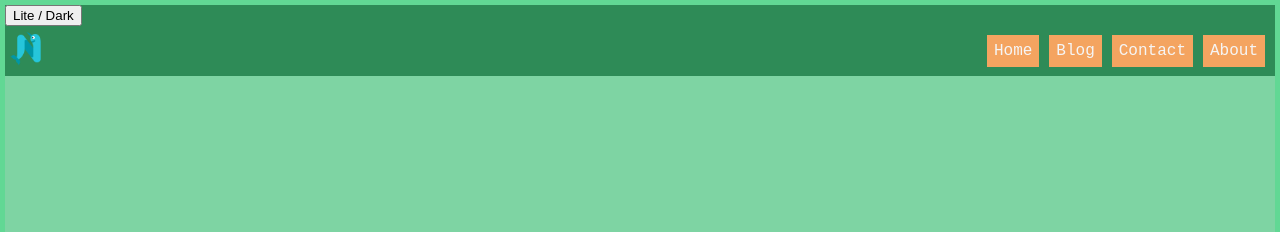
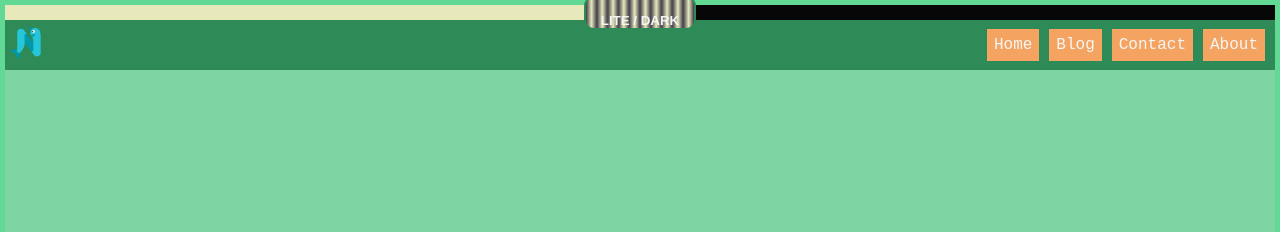
Before and after one commit to NikkethanR/NikkeR, a plain HTML site: page index.html in a window 1280 px wide. Shown: the top 232 px of the page. Drawn offline with Linux system fonts and the light colour scheme; a script that the page names is missing.

Commit message:
Update style.css
dark theme button style added

```diff
--- a/style.css
+++ b/style.css
@@ -5,7 +5,28 @@ body{
     margin:0px;
     border:5px solid rgb(97, 216, 148);
 }
+/* Dark Theme */
+.button{
+    display: flex;
+    padding: 5px;
+    height: 5px;
+    justify-content: center;
+    align-items: center;
+    background-image: linear-gradient(to right, #E7E9BB  50%, #080708  50%)
+    /* background-image:linear-gradient(black , rgb(245, 245, 245)); */
+
+}
+.nav-item3{
+    color:whitesmoke;
+    /* background-color:linear-gradient(to right, black , whitesmoke); */
+    padding: 2px;
+    height: 5px;
+    color:
+    margin: 0px;
+    border: 2px solid seagreen;
+}
 /* Navigation */
+
 .nav{
     display: flex;
     flex-wrap: wrap;
@@ -81,6 +102,7 @@ a.about{
 }
 .about:hover{
     background-color: seagreen;
+
 }
 .aboutme{
     display: flex;
@@ -108,8 +130,8 @@ a.about{
 }
 .content-me>.me>img{
     display: flex;
-    width: 200px;
-    height: 200px;
+    width: 50vw;
+    height:30vw;
     flex:1 0 50%;
     padding: 5px;
     flex-wrap: wrap;
@@ -180,4 +202,43 @@ td {
     flex-direction: column;
     align-content: center;
     justify-content: center;
+    text-decoration: none;
 }
+.inner-footer a{
+    text-decoration: none;
+    font-family: cursive;
+}
+/*  dark theme */
+
+  body.dark-theme {
+    color:darkred;
+    background: #121212;
+    font-weight: bolder;
+  }
+    /* body.dark-theme a {
+    color:sandybrown;
+  } */
+body.dark-theme ul{
+    color: seagreen;
+}
+ .btn-grad {background-image: linear-gradient(to right, #403B4A 0%, #E7E9BB  51%, #403B4A  100%)}
+.btn-grad {
+            margin: 10px;
+            padding: 15px 15px;
+            text-align: center;
+            text-transform: uppercase;
+            transition: 0.5s;
+            background-size: 10%;
+            font-weight: bolder;
+            font-family:Arial, Helvetica, sans-serif;
+            /* color: white;             */
+            /* box-shadow: 0 0 20px #eee; */
+            border-radius: 10px;
+            display: block;
+          }
+
+.btn-grad:hover {
+            background-position:center; /* change the direction of the change here */
+            color: #fff;
+            text-decoration: none;
+          }
```
